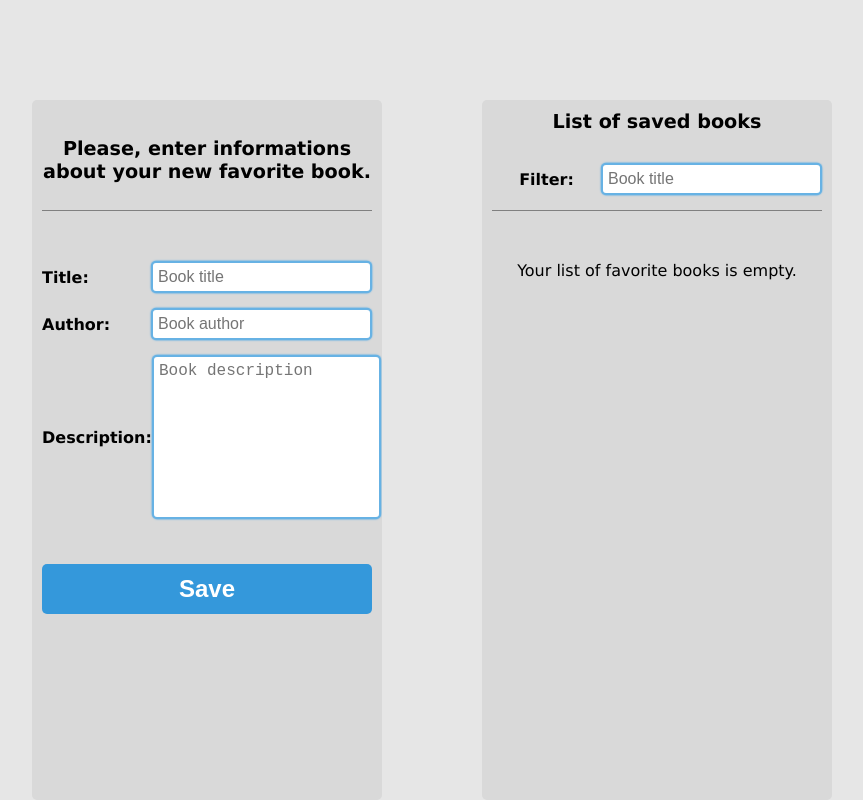
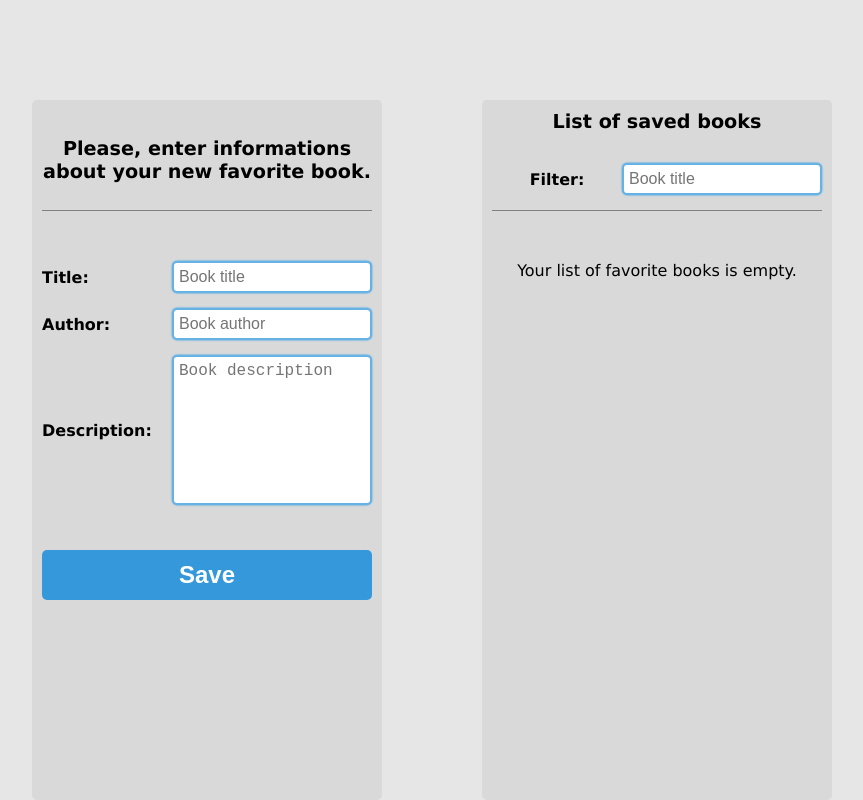
Before and after one commit to bzagrapan/favorite-books, a React (Create React App) app: page / in a window 1280 px wide. Shown: the whole page, without its empty margins (208-1071 px from the left). Built offline with nearby package versions, Linux system fonts and the light colour scheme.

Commit message:
css improvements

```diff
--- a/src/App.scss
+++ b/src/App.scss
@@ -87,7 +87,7 @@
 
 .book-filter {
   display: flex;
-  justify-content: end;
+  justify-content: flex-end;
   font-size: medium;
   margin-top: 30px;
 
--- a/src/App.tsx
+++ b/src/App.tsx
@@ -38,6 +38,7 @@ function App() {
                 <CustomInput
                   placeholder="Book title"
                   onInputChange={(newValue: string) => setFilter(newValue)}
+                  width="200px"
                 />
               </div>
             </div>
--- a/src/components/atoms/Input/Input.scss
+++ b/src/components/atoms/Input/Input.scss
@@ -8,6 +8,7 @@
   border: 2px solid #67b2e4;
   transition: border-color 0.5s ease;
   box-shadow: 0 0 1pt 0.3pt #67b2e4;
+  box-sizing: border-box;
 
   &:focus-visible {
     outline: #1f74ad;
--- a/src/components/atoms/Input/Input.tsx
+++ b/src/components/atoms/Input/Input.tsx
@@ -8,6 +8,7 @@ export interface CustomInputProps {
   onInputChange: Function;
   maxChars?: number;
   isTextArea?: boolean;
+  width?: string;
 }
 
 const CustomInput: React.FC<CustomInputProps> = (props) => {
@@ -18,6 +19,7 @@ const CustomInput: React.FC<CustomInputProps> = (props) => {
     onInputChange,
     maxChars,
     isTextArea,
+    width,
   } = props;
 
   const [userInput, setUserInput] = useState<string>();
@@ -37,6 +39,7 @@ const CustomInput: React.FC<CustomInputProps> = (props) => {
           placeholder={placeholder}
           onChange={(e) => handleOnChange(e?.target?.value)}
           maxLength={maxChars}
+          style={{ width: width }}
         />
       ) : (
         <input
@@ -44,6 +47,7 @@ const CustomInput: React.FC<CustomInputProps> = (props) => {
           placeholder={placeholder}
           onChange={(e) => handleOnChange(e?.target?.value)}
           maxLength={maxChars}
+          style={{ width: width }}
         ></input>
       )}
       {errorState && <div className="input-warning">{warningText}</div>}
--- a/src/components/molecules/AddBook/AddBook.scss
+++ b/src/components/molecules/AddBook/AddBook.scss
@@ -8,20 +8,16 @@
 
 .add-book-row {
   display: flex;
-  gap: 10px;
+  justify-content: space-between;
 
   @media (max-width: $breakpoint-mobile) {
-    justify-content: center;
+    width: 310px;
+    margin: auto;
   }
 }
 
 .add-book-row-label {
-  width: 100px;
-  margin: auto;
-
-  @media (max-width: $breakpoint-mobile) {
-    margin: 0;
-  }
+  margin: auto 0;
 }
 
 .big-margin {
--- a/src/components/molecules/AddBook/AddBook.tsx
+++ b/src/components/molecules/AddBook/AddBook.tsx
@@ -13,6 +13,8 @@ const AddBook: React.FC<AddBookProps> = (props) => {
   const [bookAuthor, setBookAuthor] = useState<string>();
   const [bookTitle, setBookTitle] = useState<string>();
   const [bookDescription, setBookDescription] = useState<string>();
+
+  const inputWidth = '200px';
 
   const handleBookSave = () => {
     if (!bookTitle) {
@@ -36,6 +38,7 @@ const AddBook: React.FC<AddBookProps> = (props) => {
           displayWarning={saveError}
           warningText="*Mandatory field"
           onInputChange={(newValue: string) => setBookTitle(newValue)}
+          width={inputWidth}
         />
       </div>
       <div className="add-book-row">
@@ -43,6 +46,7 @@ const AddBook: React.FC<AddBookProps> = (props) => {
         <CustomInput
           placeholder="Book author"
           onInputChange={(newValue: string) => setBookAuthor(newValue)}
+          width={inputWidth}
         />
       </div>
       <div className="add-book-row big-margin">
@@ -52,6 +56,7 @@ const AddBook: React.FC<AddBookProps> = (props) => {
           onInputChange={(newValue: string) => setBookDescription(newValue)}
           maxChars={300}
           isTextArea
+          width={inputWidth}
         />
       </div>
       <CustomButton text="Save" onClick={() => handleBookSave()} />
```
